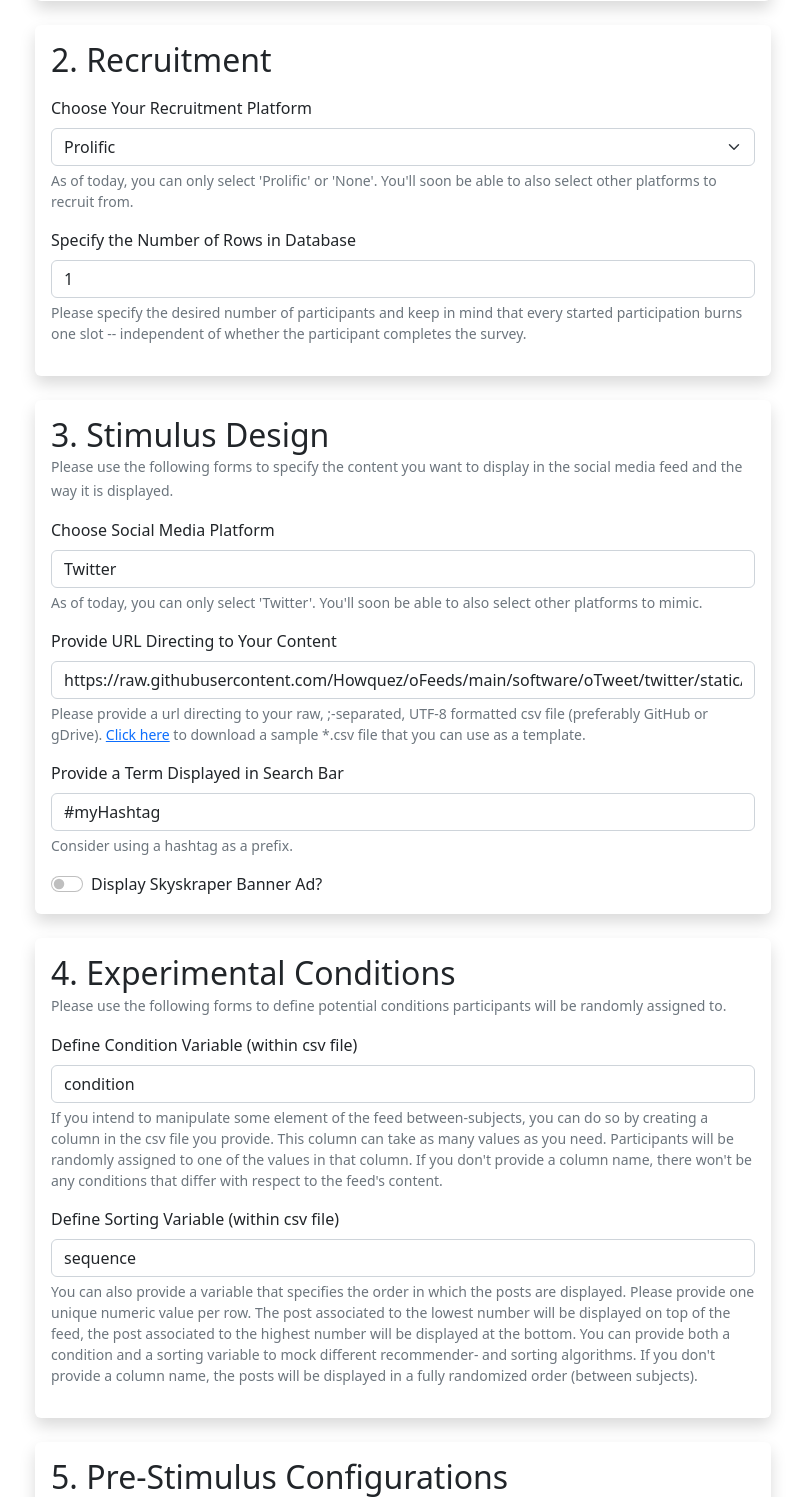
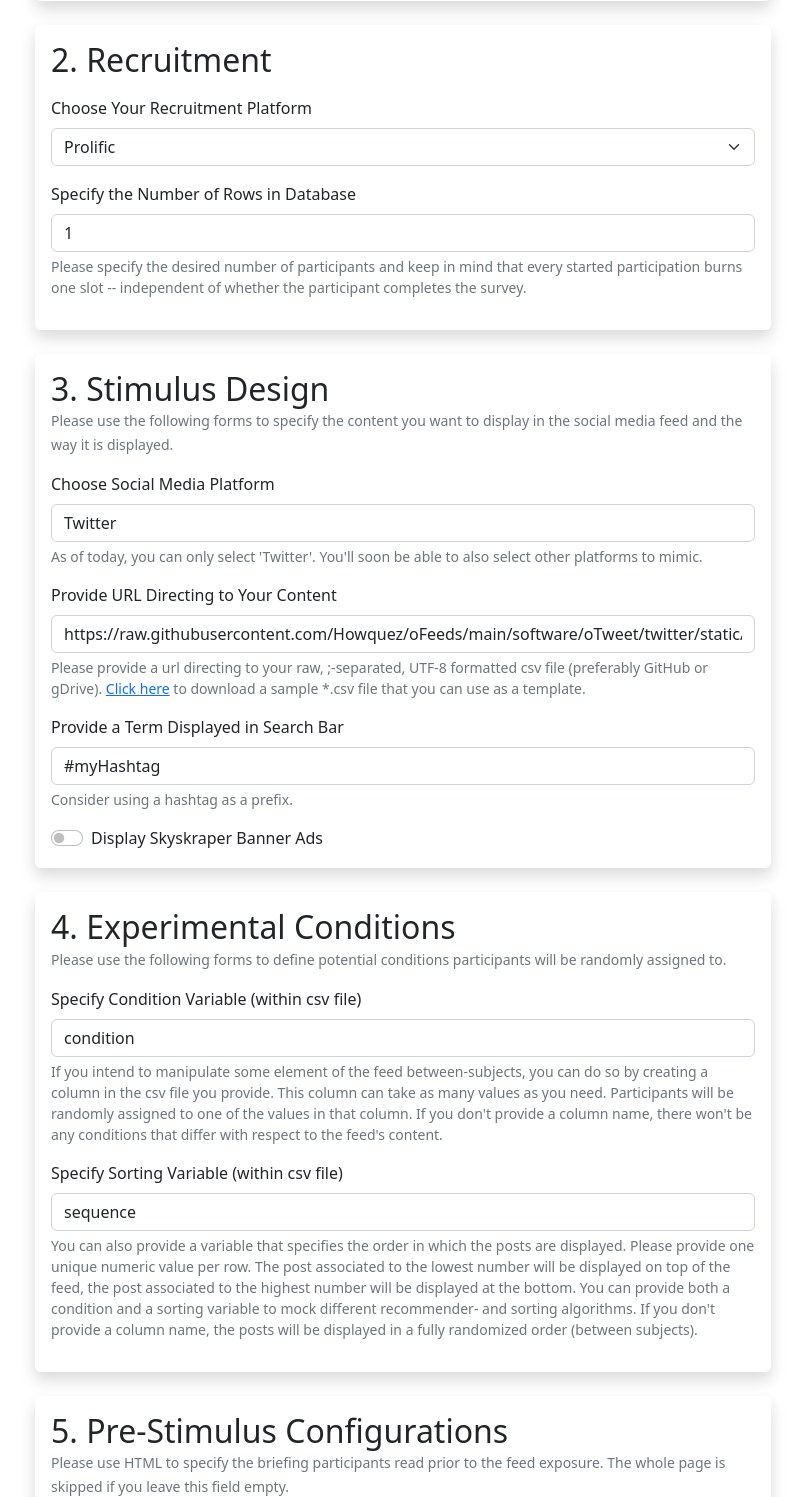
Before and after one commit to Howquez/oFeeds-config, a Flask app: page / in a window 1280 px wide. Shown: the part 463-1960 px from the top of the page, without its empty margins (237-1042 px from the left). Run offline with Flask 3, Linux system fonts and the light colour scheme.

Commit message:
refine frontend

```diff
--- a/static/script.js
+++ b/static/script.js
@@ -21,6 +21,9 @@ function liveRecv(data) {
     var title = document.createElement('h4');
     title.textContent = 'Session ';
 
+    var subtitle = document.createElement('h5');
+    subtitle.textContent = 'Next Steps:';
+
     // Create a code element for data.code
     var codeElement = document.createElement('code');
     codeElement.textContent = data.code;
@@ -36,7 +39,7 @@ function liveRecv(data) {
 
     // Create a paragraph element for the text
     var paragraph_2 = document.createElement('p');
-    paragraph_2.textContent = "Please write the session code (" + data.code + ") or the URL down. You will need them to download your data, eventually.";
+    paragraph_2.textContent = "1. Please write the session code ('" + data.code + "') or the URL (displayed above) down. They are unique to the session you just created and they are the only route for you to monitor the session's progress and to download your data, eventually.";
 
     // Create an anchor (a) element for the hyperlink
     var link = document.createElement('a');
@@ -47,6 +50,7 @@ function liveRecv(data) {
     // Append the title, link and paragraphs to the div
     alertDiv.appendChild(title);
     alertDiv.appendChild(paragraph_1);
+    alertDiv.appendChild(subtitle);
     paragraph_1.appendChild(link);
     alertDiv.appendChild(paragraph_2);
 
@@ -59,7 +63,7 @@ function liveRecv(data) {
 
         // Explanatory text
         var explanatoryText = document.createElement('p');
-        explanatoryText.textContent = 'Copy the following URL and provide it to Prolific:';
+        explanatoryText.textContent = "2. Copy the following URL and provide it to Prolific's study details. The structure of the URL ensures that Prolific IDs are tracked. This ensures that you can merge oFeeds- and Qualtrics data.";
 
         // Create a Bootstrap input group
         var inputGroup = document.createElement('div');
@@ -109,6 +113,11 @@ function liveRecv(data) {
 function sendValue() {
     console.log('sent');
 
+    // Disable the create session button and show spinner
+    var createSessionBtn = document.getElementById('createSessionBtn');
+    createSessionBtn.innerHTML = '<span class="spinner-grow spinner-grow-sm" role="status" aria-hidden="true"></span> Loading...';
+    createSessionBtn.disabled = true;
+
     let title = document.getElementById('title').value;
     let full_name = document.getElementById('name').value;
     let eMail = document.getElementById('eMail').value;
@@ -145,6 +154,7 @@ function sendValue() {
     .then(response => response.json())
     .then(data => {
         liveRecv(data);
+        createSessionBtn.style.display = 'none';
     })
     .catch((error) => {
         console.error('Error:', error);
--- a/templates/index.html
+++ b/templates/index.html
@@ -77,10 +77,6 @@
                                 <option value="None">None</option>
                                 <option value="Prolific" selected>Prolific</option>
                             </select>
-                            <div id="recruitment_help" class="form-text">
-                                As of today, you can only select 'Prolific' or 'None'.
-                                You'll soon be able to also select other platforms to recruit from.
-                            </div>
                         </div>
                         <div class="mb-3">
                             <label for="participant_number" class="form-label">Specify the Number of Rows in Database</label>
@@ -134,7 +130,7 @@
 
                         <div class="form-check form-switch">
                             <input class="form-check-input" type="checkbox" role="switch" id="display_skyscraper">
-                            <label class="form-check-label" for="display_skyscraper">Display  Skyskraper Banner Ad?</label>
+                            <label class="form-check-label" for="display_skyscraper">Display  Skyskraper Banner Ads</label>
                         </div>
                     </form>
                 </div>
@@ -152,7 +148,7 @@
                     </p>
                     <form>
                         <div class="mb-3">
-                            <label for="condition_col" class="form-label">Define Condition Variable (within csv file)</label>
+                            <label for="condition_col" class="form-label">Specify Condition Variable (within csv file)</label>
                             <input type="text" class="form-control" id="condition_col" aria-describedby="col_help" value="condition">
                             <div id="col_help" class="form-text">
                                 If you intend to manipulate some element of the feed between-subjects, you can do so by creating
@@ -163,7 +159,7 @@
                             </div>
                         </div>
                         <div class="mb-3">
-                            <label for="sort_by" class="form-label">Define Sorting Variable (within csv file)</label>
+                            <label for="sort_by" class="form-label">Specify Sorting Variable (within csv file)</label>
                             <input type="text" class="form-control" id="sort_by" aria-describedby="sort_help" value="sequence">
                             <div id="sort_help" class="form-text">
                                 You can also provide a variable that specifies the order in which the posts are displayed.
@@ -241,7 +237,7 @@
                 </div>
             </div>
 
-            <button type="button" class="btn btn-primary" onclick="sendValue();">Create Session</button>
+            <button id="createSessionBtn" type="button" class="btn btn-primary" onclick="sendValue();">Create Session</button>
 
             <div id="alertPlaceholder"></div>
 
```
